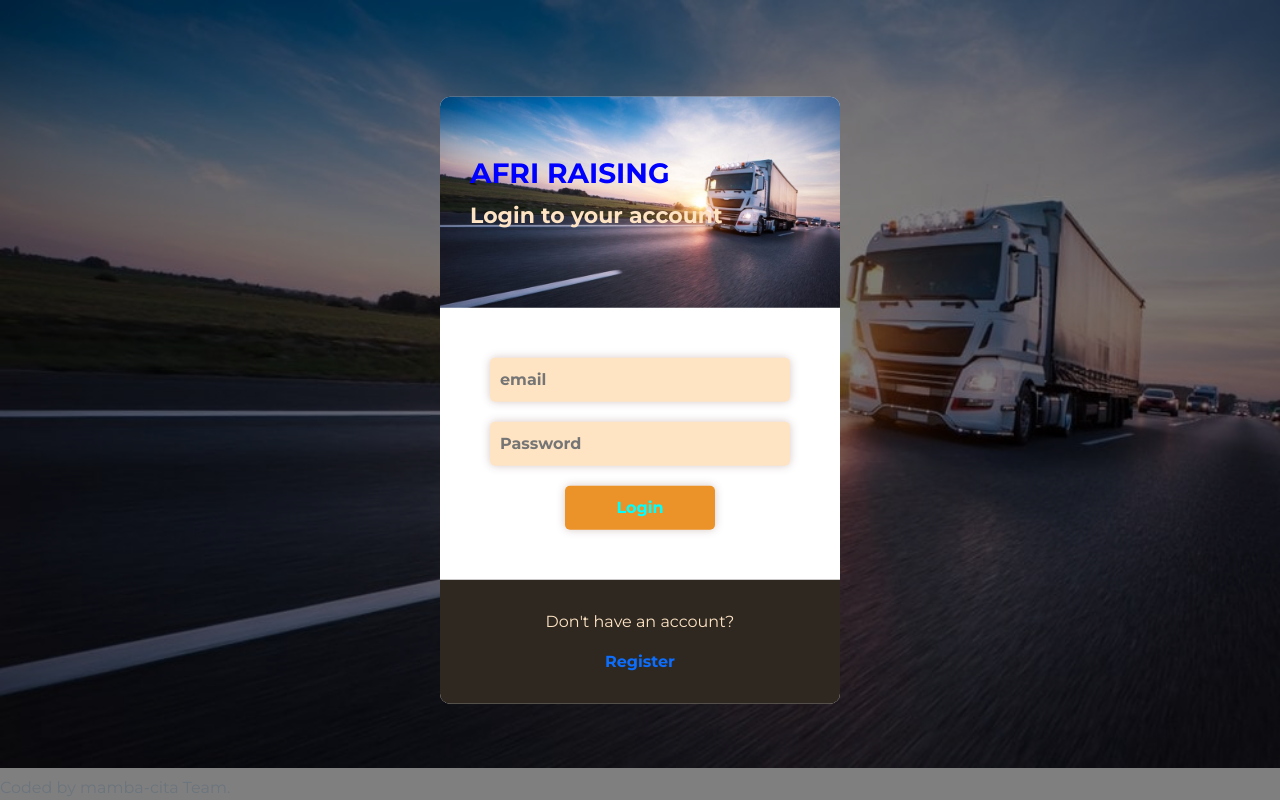
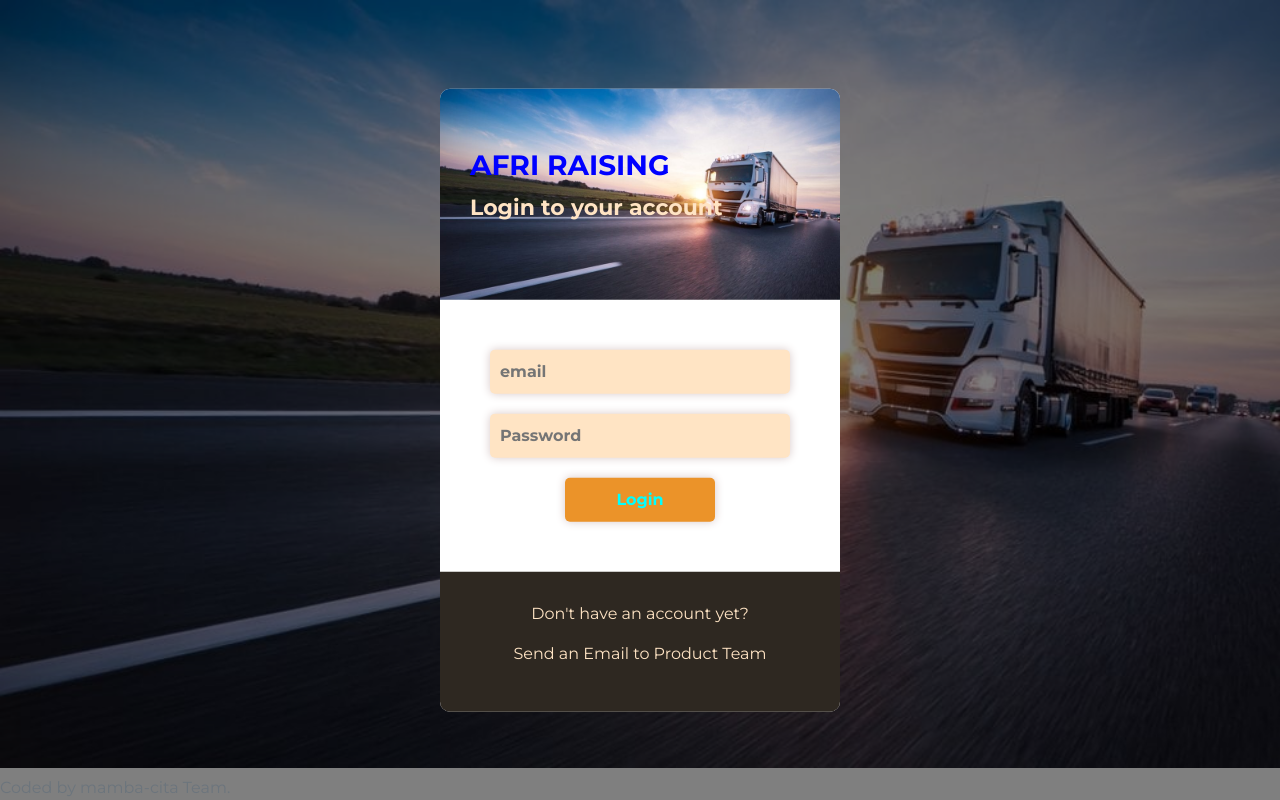
Before and after one commit to Mamba-cita/RAISINGLIMITED, a Flask app: page /login in a window 1280 px wide. Run offline with Flask 2, Linux system fonts and the light colour scheme; some libraries are stand-ins or nearby versions.

Commit message:
removed register from internal app,new users to request access from product

```diff
--- a/app/templates/internal_app/templates/login/login.html
+++ b/app/templates/internal_app/templates/login/login.html
@@ -47,8 +47,8 @@
         (class="btn" ,value="Login") }}
       </div>
       <div class="footer">
-        <p>Don't have an account?</p>
-        <a href="{{url_for('register')}}">Register</a>
+        <p>Don't have an account yet?</p>
+         <p> Send an Email to Product Team</p>
 
       </div>
     </form>
```
